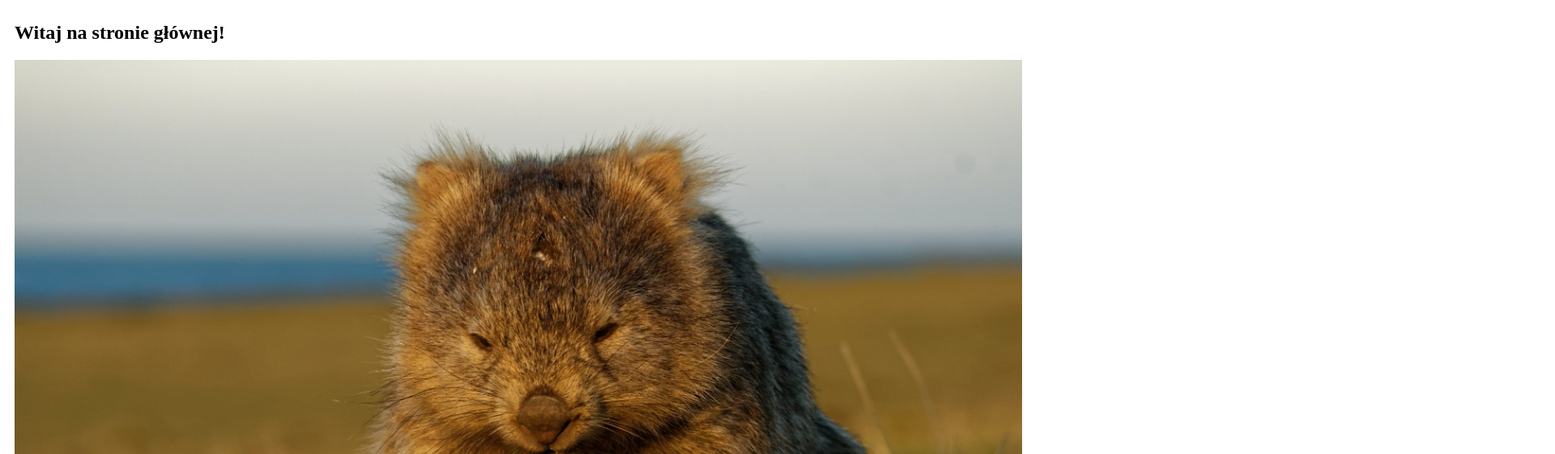
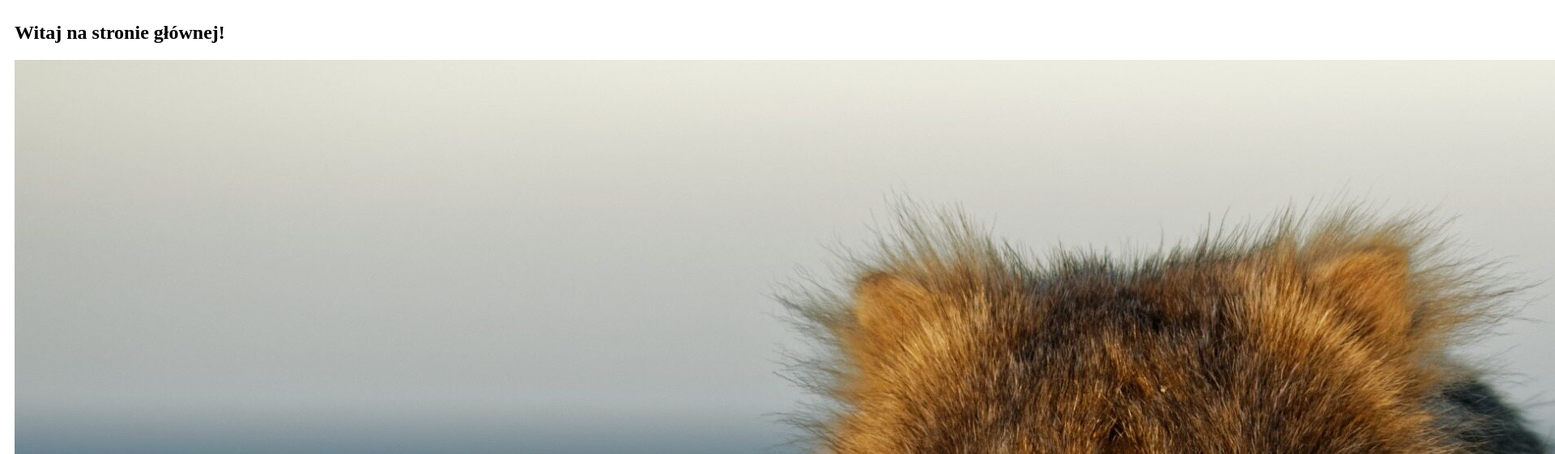
Before and after one commit to TomekB2/pwi, a plain HTML site: page sparwd/index.html in a window 1280 px wide. Shown: the part 235-796 px from the top of the page at 81% size, 1920 px wide, since content can reach past the window. Drawn offline with Linux system fonts and the light colour scheme.

Commit message:
Update style.css

```diff
--- a/sparwd/style.css
+++ b/sparwd/style.css
@@ -17,10 +17,6 @@
     }
     section {
     padding : 20px;
-    }
-    img {
-    max-width : 100%;
-    height : auto;
     }
     }
   @media screen and (min-width: 640px) {
@@ -50,10 +46,6 @@
     section {
     padding : 10px;
     }
-    img {
-    max-width : 100%;
-    height : auto;
-    }
   }
 @media screen and (min-width: 480px) {
     header {
@@ -82,8 +74,4 @@
     section {
     padding : 10px;
     }
-    img {
-    max-width : 100%;
-    height : auto;
     }
-    }
```
